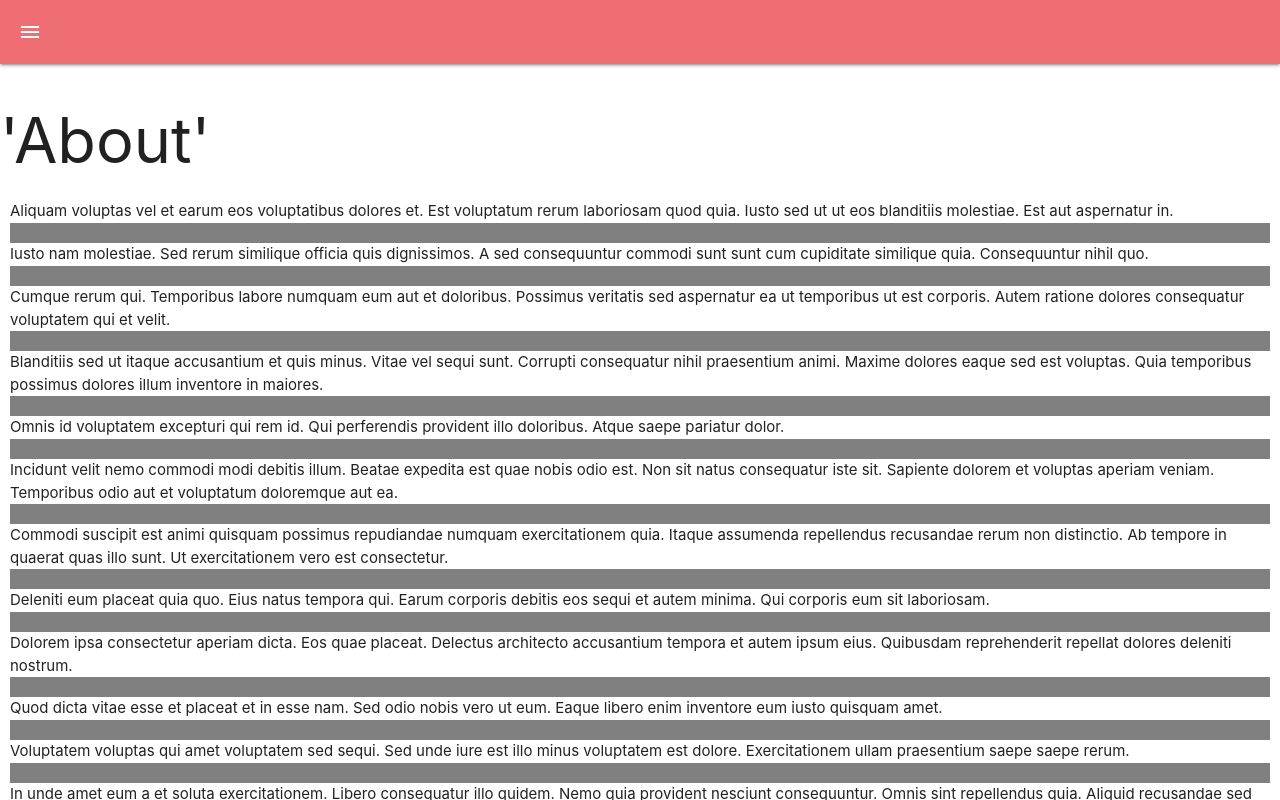
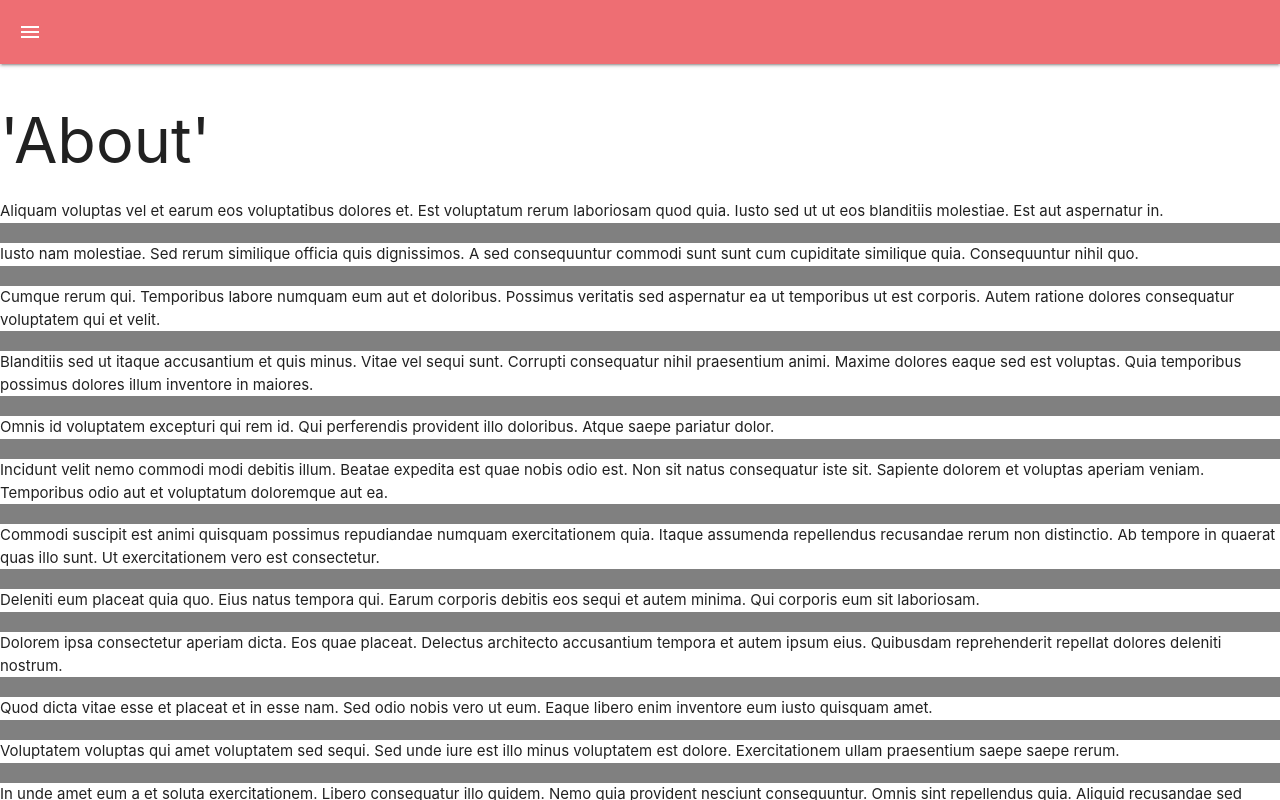
Before and after one commit to alex-worker/CombinatoricsIDE, a React (Create React App) app in the folder simple-ide/: page / in a window 1280 px wide. Built offline with nearby package versions, Linux system fonts and the light colour scheme.

Commit message:
little react-virtualized upd

```diff
--- a/simple-ide/src/App.css
+++ b/simple-ide/src/App.css
@@ -17,6 +17,11 @@ html, body {
   height: 100%;
 }
 
+/* little fix, default margin-left: 10px */
+.ReactVirtualized__Table__rowColumn:first-of-type {
+  margin: 0 !important;
+}
+
 .AppList {
   /* border: 5px dashed blue; */
 }
--- a/simple-ide/src/pages/About.js
+++ b/simple-ide/src/pages/About.js
@@ -35,6 +35,8 @@ const _columnCellRenderer = ({ dataKey, parent, rowIndex }) => {
     >
       <div
         style={{
+          margin: '0 !important',
+          padding: 0,
           whiteSpace: 'normal',
           borderBottom: '20px solid gray'
         }}
```
